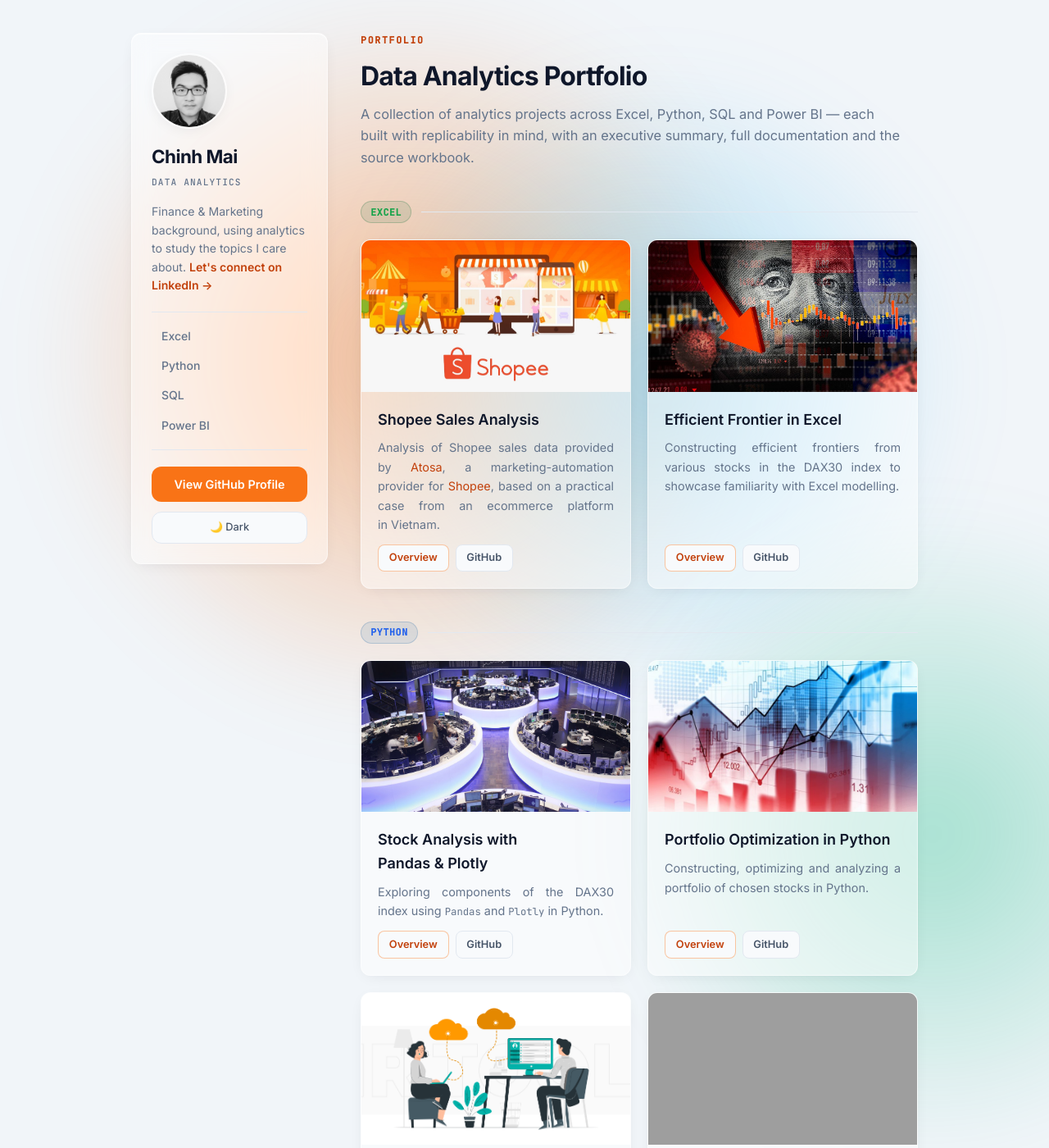
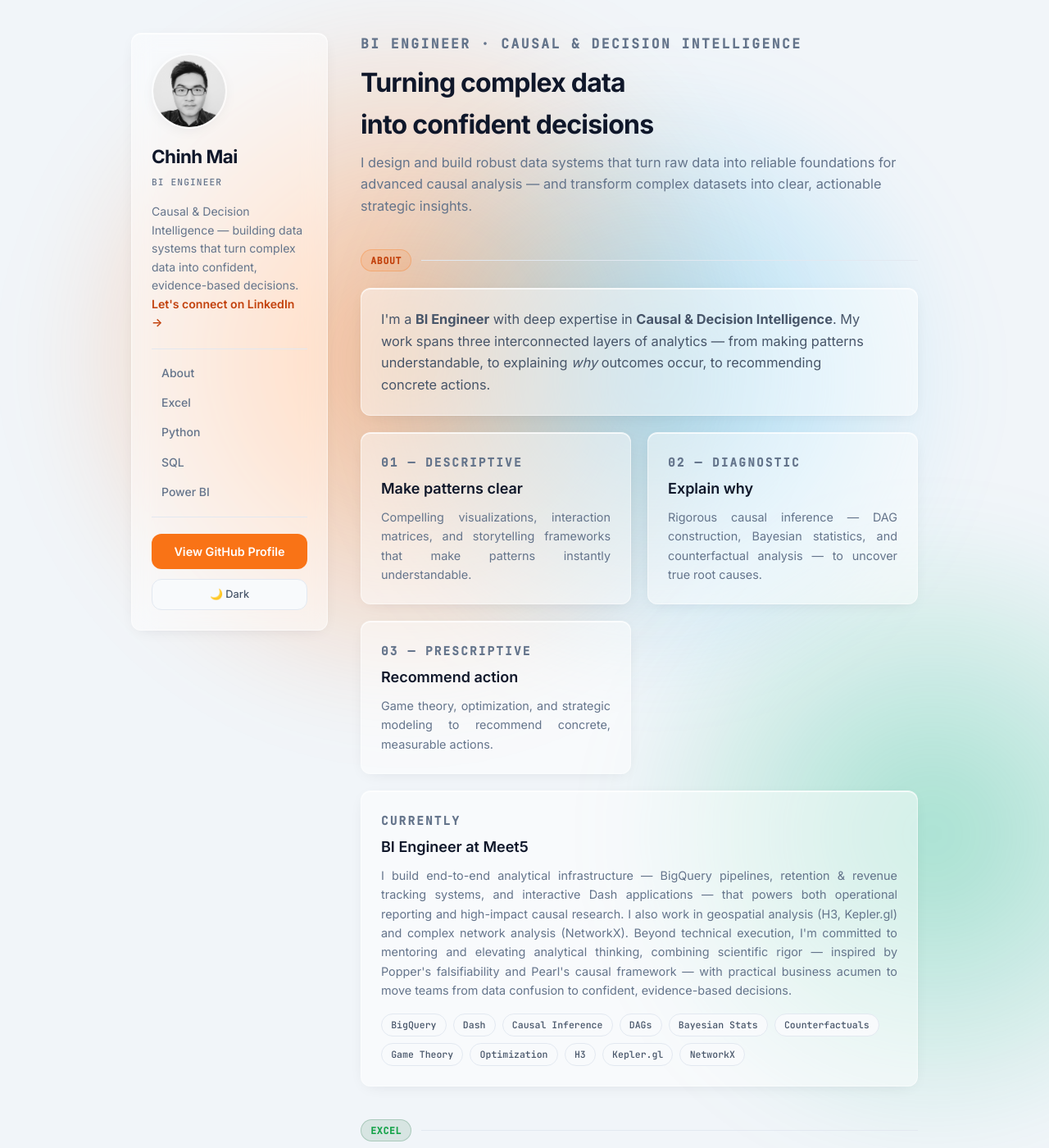
Before and after one commit to ChinhMaiGit/chinhmaigit.github.io, a Jekyll site: the page built from index.md, in a window 1280 px wide and 1400 px high. Shown: the whole window at 82% size. Built offline with Jekyll 4.4.1, drawn with Linux system fonts in a browser that asks for light colours; our own code applies the rules of GitHub Pages for plain Markdown files; grey boxes are pictures that could not be loaded.

Commit message:
Add About section and reposition as BI Engineer
- New About section: intro, three analytics layers (descriptive/diagnostic/
  prescriptive) as glass cards, Meet5 role, and tech-stack tags
- Update hero, sidebar role/bio, and nav to reflect Causal & Decision Intelligence
- Add eyebrow/badge--about/tag/card--text styles

Co-Authored-By: Claude Opus 4.8 <noreply@anthropic.com>

```diff
--- a/_config.yml
+++ b/_config.yml
@@ -1,7 +1,8 @@
 title: Chinh Mai # your name (or website title) here
 logo: "/images/profile.png?raw=true" # your photo (or logo) here
 description: >
-  Finance & Marketing background, using analytics to study the topics I care about.
+  Causal & Decision Intelligence — building data systems that turn complex data
+  into confident, evidence-based decisions.
   <a href="https://www.linkedin.com/in/chinhxuan/">Let's connect on LinkedIn →</a>
 
 theme: jekyll-theme-minimal
--- a/_layouts/default.html
+++ b/_layouts/default.html
@@ -41,11 +41,12 @@
           {% endif %}
 
           <h1 class="sidebar__name">{{ site.title | default: site.github.repository_name }}</h1>
-          <p class="sidebar__role">Data Analytics</p>
+          <p class="sidebar__role">BI Engineer</p>
 
           <div class="sidebar__bio">{{ site.description | default: site.github.project_tagline }}</div>
 
           <nav class="nav">
+            <a href="#about">About</a>
             <a href="#excel">Excel</a>
             <a href="#python">Python</a>
             <a href="#sql">SQL</a>
--- a/assets/css/style.scss
+++ b/assets/css/style.scss
@@ -241,14 +241,15 @@ code { font-family: "JetBrains Mono", ui-monospace, monospace; font-size: 0.85em
 /* ── Main content ─────────────────────────────────────────────── */
 .content { min-width: 0; }
 
-.hero { margin-bottom: 2.5rem; }
-.hero .eyebrow {
+.eyebrow {
   font-family: "JetBrains Mono", monospace;
   font-size: 0.72rem; font-weight: 600;
   text-transform: uppercase; letter-spacing: 0.15em;
   color: var(--link);
   margin-bottom: 0.5rem;
 }
+
+.hero { margin-bottom: 2.5rem; }
 .hero h1 { font-size: 2rem; margin-bottom: 0.5rem; }
 .hero p { font-size: 1.02rem; color: var(--tx-3); }
 
@@ -266,6 +267,7 @@ code { font-family: "JetBrains Mono", ui-monospace, monospace; font-size: 0.85em
   border-radius: 9999px;
   border: 1px solid transparent;
 }
+.badge--about   { color: var(--link); background: rgba(249,115,22,0.12); border-color: rgba(249,115,22,0.3); }
 .badge--excel   { color: #16a34a; background: rgba(33,115,70,0.12);  border-color: rgba(33,115,70,0.25); }
 .badge--python  { color: #2563eb; background: rgba(55,118,171,0.12); border-color: rgba(55,118,171,0.25); }
 .badge--sql     { color: #0ea5e9; background: rgba(49,97,146,0.12);  border-color: rgba(49,97,146,0.25); }
@@ -335,6 +337,38 @@ code { font-family: "JetBrains Mono", ui-monospace, monospace; font-size: 0.85em
 .card__links a:hover { background-color: var(--accent); border-color: var(--accent); color: #fff; text-decoration: none; }
 .card__links a.primary { border-color: rgba(249, 115, 22, 0.4); color: var(--link); }
 
+/* ── About section ───────────────────────────────────────────── */
+.about-lead {
+  margin-bottom: 1.25rem;
+  padding: 1.5rem;
+}
+.about-lead p { color: var(--tx-2); font-size: 1.02rem; }
+.about-lead p + p { margin-top: 0.85rem; }
+
+/* Text-only glass card (no thumbnail) */
+.card--text { padding: 1.5rem; }
+.card--text .eyebrow { margin-bottom: 0.4rem; }
+.card--text h3 { margin: 0 0 0.5rem; }
+.card--text p { color: var(--tx-3); font-size: 0.9rem; text-align: justify; }
+
+.layer-grid {
+  display: grid;
+  grid-template-columns: repeat(auto-fit, minmax(220px, 1fr));
+  gap: 1.25rem;
+  margin-bottom: 1.25rem;
+}
+
+.tags { display: flex; flex-wrap: wrap; gap: 0.5rem; margin-top: 1rem; }
+.tag {
+  font-family: "JetBrains Mono", monospace;
+  font-size: 0.72rem; font-weight: 500;
+  padding: 0.25rem 0.7rem;
+  border-radius: 9999px;
+  color: var(--tx-2);
+  background-color: var(--bg-raised);
+  border: 1px solid var(--border);
+}
+
 .site-footer {
   margin-top: 3rem; padding-top: 1.25rem;
   border-top: 1px solid var(--border);
--- a/index.md
+++ b/index.md
@@ -1,7 +1,52 @@
 <section class="hero">
-  <p class="eyebrow">Portfolio</p>
-  <h1>Data Analytics Portfolio</h1>
-  <p>A collection of analytics projects across Excel, Python, SQL and Power BI — each built with replicability in mind, with an executive summary, full documentation and the source workbook.</p>
+  <p class="eyebrow">BI Engineer · Causal &amp; Decision Intelligence</p>
+  <h1>Turning complex data into confident decisions</h1>
+  <p>I design and build robust data systems that turn raw data into reliable foundations for advanced causal analysis — and transform complex datasets into clear, actionable strategic insights.</p>
+</section>
+
+<section id="about" class="project-group">
+  <h2 class="group-title"><span class="badge badge--about">About</span></h2>
+
+  <div class="card about-lead">
+    <p>I'm a <strong>BI Engineer</strong> with deep expertise in <strong>Causal &amp; Decision Intelligence</strong>. My work spans three interconnected layers of analytics — from making patterns understandable, to explaining <em>why</em> outcomes occur, to recommending concrete actions.</p>
+  </div>
+
+  <div class="layer-grid">
+    <article class="card card--text">
+      <p class="eyebrow">01 — Descriptive</p>
+      <h3>Make patterns clear</h3>
+      <p>Compelling visualizations, interaction matrices, and storytelling frameworks that make patterns instantly understandable.</p>
+    </article>
+    <article class="card card--text">
+      <p class="eyebrow">02 — Diagnostic</p>
+      <h3>Explain why</h3>
+      <p>Rigorous causal inference — DAG construction, Bayesian statistics, and counterfactual analysis — to uncover true root causes.</p>
+    </article>
+    <article class="card card--text">
+      <p class="eyebrow">03 — Prescriptive</p>
+      <h3>Recommend action</h3>
+      <p>Game theory, optimization, and strategic modeling to recommend concrete, measurable actions.</p>
+    </article>
+  </div>
+
+  <div class="card card--text">
+    <p class="eyebrow">Currently</p>
+    <h3>BI Engineer at Meet5</h3>
+    <p>I build end-to-end analytical infrastructure — BigQuery pipelines, retention &amp; revenue tracking systems, and interactive Dash applications — that powers both operational reporting and high-impact causal research. I also work in geospatial analysis (H3, Kepler.gl) and complex network analysis (NetworkX). Beyond technical execution, I'm committed to mentoring and elevating analytical thinking, combining scientific rigor — inspired by Popper's falsifiability and Pearl's causal framework — with practical business acumen to move teams from data confusion to confident, evidence-based decisions.</p>
+    <div class="tags">
+      <span class="tag">BigQuery</span>
+      <span class="tag">Dash</span>
+      <span class="tag">Causal Inference</span>
+      <span class="tag">DAGs</span>
+      <span class="tag">Bayesian Stats</span>
+      <span class="tag">Counterfactuals</span>
+      <span class="tag">Game Theory</span>
+      <span class="tag">Optimization</span>
+      <span class="tag">H3</span>
+      <span class="tag">Kepler.gl</span>
+      <span class="tag">NetworkX</span>
+    </div>
+  </div>
 </section>
 
 <section id="excel" class="project-group">
```
